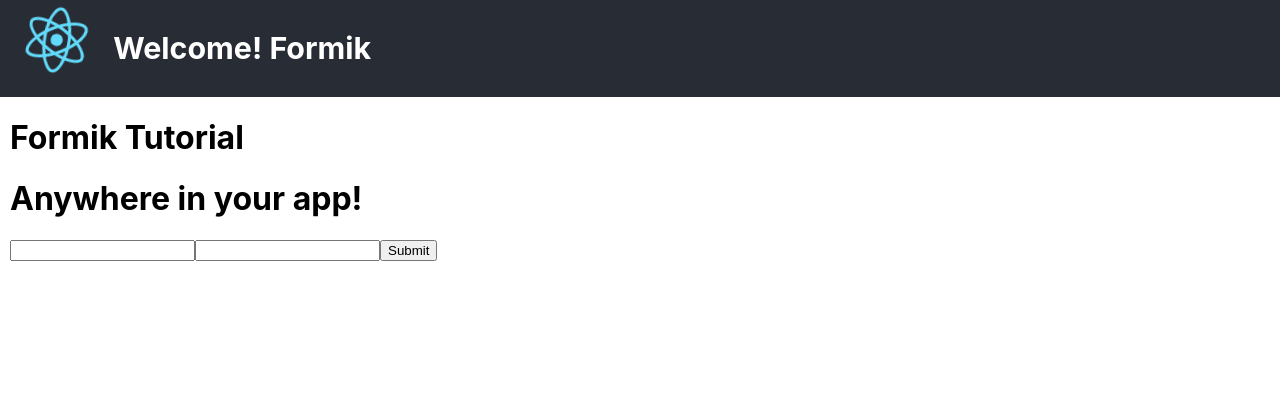
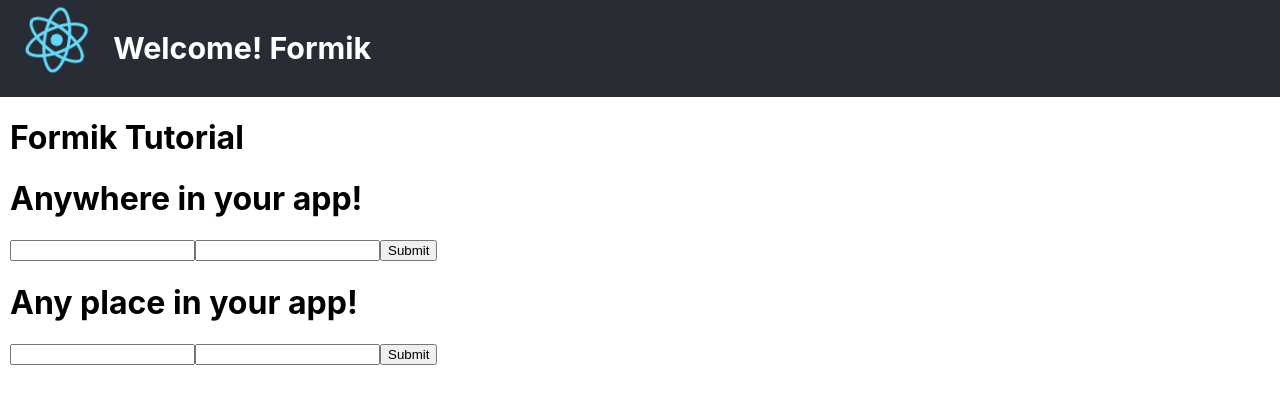
Before and after one commit to oepenut/formik-documentation-tutorial, a React (Create React App) app: page / in a window 1280 px wide. Shown: the top 404 px of the page. Built offline with nearby package versions, Linux system fonts and the light colour scheme.

Commit message:
:sparkles: add basicreduced component to app

```diff
--- a/src/components/app/App.tsx
+++ b/src/components/app/App.tsx
@@ -1,6 +1,7 @@
 import React from 'react';
 import logo from '../../logo.svg';
 import Basic from '../basic/Basic';
+import BasicReduced from '../basic/BasicReduced';
 import './App.css';
 
 function App() {
@@ -12,7 +13,10 @@ function App() {
       </header>
       <main className="Main">
         <h1>Formik Tutorial</h1>
-        <Basic />
+        <div className="Components">
+          <Basic />
+          <BasicReduced />
+        </div>
       </main>
     </div>
   );
```
